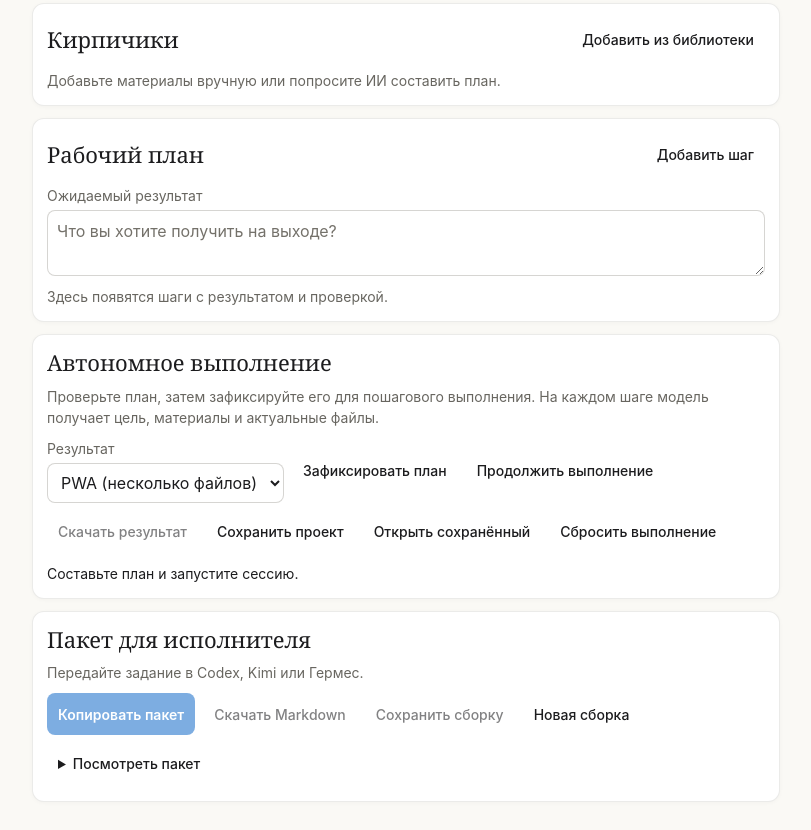
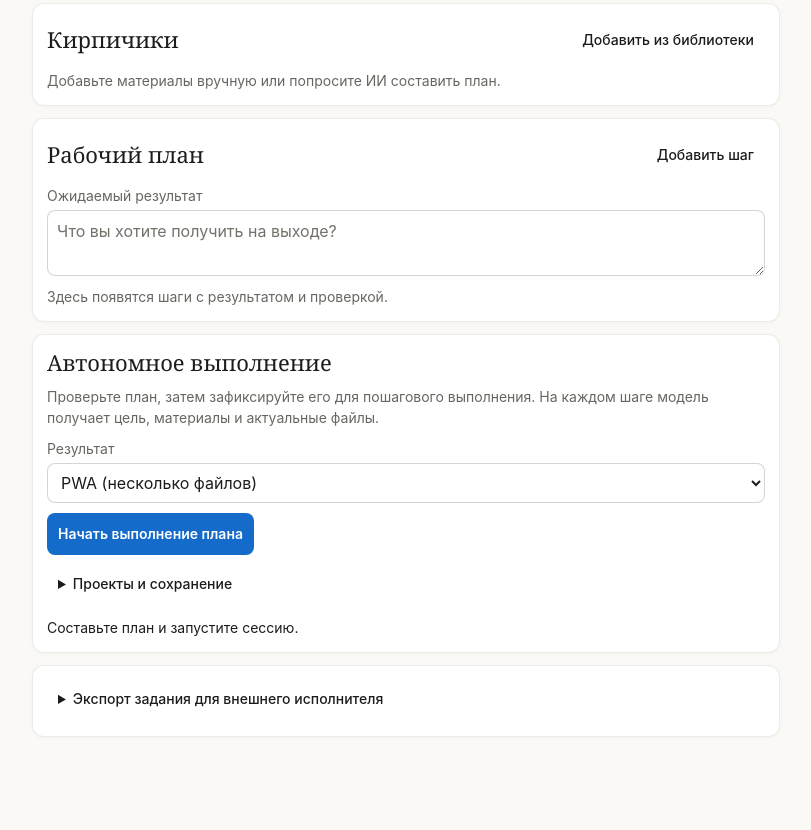
Before and after one commit to gatamylat/-Interactive_Engineering, a plain HTML site: page index.html in a window 1280 px wide. Shown: the part 305-1135 px from the top of the page, without its empty margins (234-1045 px from the left). After the commit the page ends 1070 px from the top, so only its background shows below. Drawn offline with Linux system fonts and the light colour scheme.

Commit message:
Simplify executor actions and group project management in v0.6.1

```diff
--- a/index.html
+++ b/index.html
@@ -23,7 +23,7 @@
       <button type="button" data-section="expectation" data-open="library">Ожидания</button>
       <button type="button" data-section="recipe" data-open="library">Рецепты</button>
       <button type="button" data-open="settings">Настройки</button>
-      <span id="app-version" aria-label="Версия приложения" style="display:block;padding:10px 14px;font-size:12px;opacity:.7">Версия 0.6.0</span>
+      <span id="app-version" aria-label="Версия приложения" style="display:block;padding:10px 14px;font-size:12px;opacity:.7">Версия 0.6.1</span>
     </nav>
   </header>
   <main>
@@ -52,19 +52,26 @@
       <section class="paper workspace-card">
         <h2>Автономное выполнение</h2>
         <p>Проверьте план, затем зафиксируйте его для пошагового выполнения. На каждом шаге модель получает цель, материалы и актуальные файлы.</p>
+        <label>Результат <select id="exec-format"><option value="pwa">PWA (несколько файлов)</option><option value="html">Один HTML</option><option value="document">Документ Markdown</option></select></label>
         <div class="row">
-          <label>Результат <select id="exec-format"><option value="pwa">PWA (несколько файлов)</option><option value="html">Один HTML</option><option value="document">Документ Markdown</option></select></label>
-          <button type="button" id="exec-start">Зафиксировать план</button>
-          <button type="button" id="exec-run">Продолжить выполнение</button>
-          <button type="button" id="exec-download" disabled>Скачать результат</button>
-          <button type="button" id="exec-save">Сохранить проект</button>
-          <button type="button" id="exec-restore">Открыть сохранённый</button>
-          <button type="button" id="exec-reset">Сбросить выполнение</button>
+          <button type="button" class="primary" id="exec-start">Начать выполнение плана</button>
+          <button type="button" class="primary" id="exec-run" hidden>Продолжить выполнение</button>
+          <button type="button" id="exec-download" disabled hidden>Скачать файлы ZIP</button>
         </div>
+        <details id="project-tools">
+          <summary>Проекты и сохранение</summary>
+          <p>Сохранённый проект включает задачу, план, материалы, файлы и журнал. Новая работа очищает только текущий проект, но не библиотеку и не сохранённые проекты.</p>
+          <div class="row">
+            <button type="button" id="exec-save">Сохранить текущий</button>
+            <button type="button" id="exec-restore">Открыть сохранённый</button>
+            <button type="button" id="exec-reset">Новый проект с нуля</button>
+          </div>
+        </details>
         <p id="exec-status" role="status"></p>
         <div id="exec-progress"></div>
       </section>
-      <section class="paper workspace-card">
+      <details class="paper workspace-card" id="external-package">
+        <summary>Экспорт задания для внешнего исполнителя</summary>
         <h2>Пакет для исполнителя</h2>
         <p>Передайте задание в Codex, Kimi или Гермес.</p>
         <div class="row package-actions">
@@ -75,7 +82,7 @@
         </div>
         <p id="package-status" role="status"></p>
         <details><summary>Посмотреть пакет</summary><textarea id="package" aria-label="Пакет для исполнителя" rows="10" readonly></textarea></details>
-      </section>
+      </details>
     </form>
   </main>
 </div>
@@ -137,6 +144,6 @@
   </div>
   <button class="dialog-dismiss" type="button" data-close tabindex="-1" aria-label="Закрыть окно"></button>
 </dialog>
-<script type="module" src="./app.js?v=6"></script>
+<script type="module" src="./app.js?v=7"></script>
 </body>
 </html>
```
